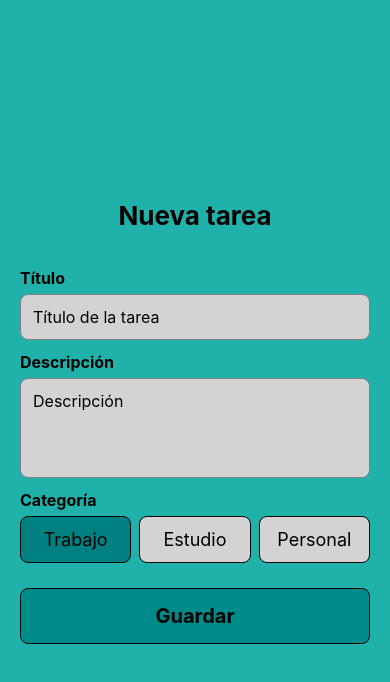
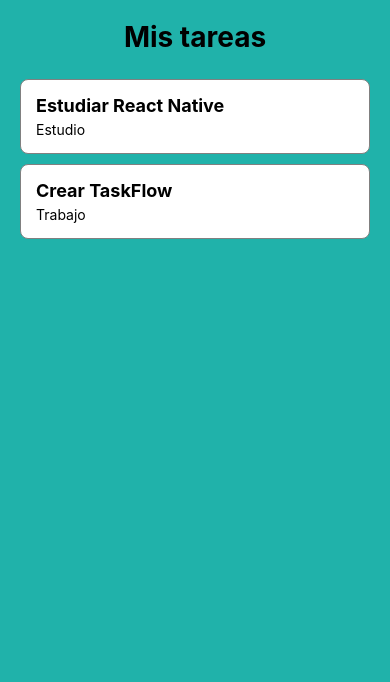
Before and after one commit to IvanTracey/TaskFlow, a React Native app: screen / in a window 390 px wide. Shown: the top 682 px of the page. Built offline with nearby package versions, Linux system fonts and the light colour scheme.

Commit message:
Actualizaciones para entrega 4

```diff
--- a/App.tsx
+++ b/App.tsx
@@ -1,6 +1,7 @@
-
+import HomeScreen from "./src/screens/HomeScreen"
 import TaskForm from "./src/components/TaskForm"
 
 export default function App() {
-  return <TaskForm/>
+  //return <TaskForm/>
+  return <HomeScreen/>
 }
--- /dev/null
+++ b/src/components/EmptyState.tsx
@@ -0,0 +1,25 @@
+import { Text, StyleSheet, View } from "react-native"
+
+export default function EmptyState() {
+    return(
+        <View style={styles.container}>
+            <Text style={styles.text}>No tenes tareas pendientes!</Text>
+            <Text> Empieza por crear una tarea.</Text>
+        </View>
+    )
+}
+
+
+const styles = StyleSheet.create({
+  container: {
+    alignItems: 'center',
+    marginTop: 40,
+    justifyContent: 'center',
+    backgroundColor: 'lightseagreen',
+  },
+
+  text: {
+    fontSize: 18,
+    fontWeight: 'bold',
+  },
+});
--- /dev/null
+++ b/src/components/TaskDetailScreen.tsx
@@ -0,0 +1,64 @@
+import { Text, TouchableOpacity, StyleSheet, View } from 'react-native';
+import { Task } from '../constants/types';
+
+type Props = {task: Task; onBack: () => void;};
+
+export default function TaskDetail({ task, onBack }: Props) {
+  return (
+    <View style={styles.container}>
+      <Text style={styles.title}>{task.title}</Text>
+
+      <Text style={styles.label}>Descripción</Text>
+      <Text style={styles.text}>{task.description}</Text>
+
+      <Text style={styles.label}>Categoría</Text>
+      <Text style={styles.text}>{task.category}</Text>
+
+      <Text style={styles.label}>Fecha</Text>
+      <Text style={styles.text}>{task.createdAt.toLocaleDateString()}</Text>
+
+      <TouchableOpacity style={styles.button} onPress={onBack}>
+        <Text style={styles.buttonText}>Volver</Text>
+      </TouchableOpacity>
+    </View>
+  );
+}
+
+const styles = StyleSheet.create({
+  container: {
+    flex: 1,
+    padding: 20,
+    justifyContent: 'center',
+    backgroundColor: 'lightseagreen',
+  },
+
+  title: {
+    fontSize: 26,
+    fontWeight: 'bold',
+    marginBottom: 25,
+    alignSelf: 'center',
+  },
+
+  label: {
+    fontWeight: 'bold',
+    marginTop: 15,
+  },
+
+  text: {
+    fontSize: 16,
+    marginTop: 5,
+  },
+
+  button: {
+    marginTop: 25,
+    padding: 15,
+    backgroundColor: 'darkcyan',
+    borderRadius: 8,
+    borderWidth: 1,
+    alignItems: 'center',
+  },
+
+  buttonText: {
+    fontWeight: 'bold',
+  },
+});
--- a/src/components/TaskForm.tsx
+++ b/src/components/TaskForm.tsx
@@ -188,7 +188,6 @@
     alignItems: 'center',
   },
   buttonText: {
-    fontSize: 20,
     fontWeight: 'bold',
   },
   text: {
--- /dev/null
+++ b/src/constants/types.ts
@@ -0,0 +1,7 @@
+export type Task = {
+    id: string;
+    title: string;
+    description: string;
+    category: string;
+    createdAt: Date;
+}
--- a/src/screens/HomeScreen.tsx
+++ b/src/screens/HomeScreen.tsx
@@ -1,26 +1,84 @@
-import { View, Text, StyleSheet } from "react-native"
-import { COLORS } from "../constants/theme"
-
-export function HomeScreen(){
+import { useState } from 'react';
+import { FlatList,Text,TouchableOpacity,StyleSheet,View,} from 'react-native';
+import EmptyState from '../components/EmptyState';
+import TaskDetail from '../components/TaskDetailScreen';
+import { Task } from '../constants/types';
+//setstaks por si luego queremos hacer modificaciones en la lista.
+export default function HomeScreen() {
+  const [tasks, setTasks] = useState<Task[]>([
+    {
+      id: '1',
+      title: 'Estudiar React Native',
+      description: 'Repasar FlatList y componentes.',
+      category: 'Estudio',
+      createdAt: new Date(),
+    },
+    {
+      id: '2',
+      title: 'Crear TaskFlow',
+      description: 'Continuar con el proyecto de tareas.',
+      category: 'Trabajo',
+      createdAt: new Date(),
+    },
+  ]);
+//1 AL ENTRAR SELECTEDTASK VALE NULL = lista mis tareas
+  const [selectedTask, setSelectedTask] = useState<Task | null>(null);
+  // Si hay una tarea seleccionada mostramos su detalle
+  if (selectedTask) {
+    return (
+      <TaskDetail task={selectedTask} onBack={() => setSelectedTask(null)}/>
+    );
+  }
+//SI no hay pueden ser 2 cosas; no hay tareas o no  fue seleccionada:
   return (
     <View style={styles.container}>
-        <Text style={styles.title}>HomeScreen</Text>
+      <Text style={styles.title}>Mis tareas</Text>
+    {/**3 NO HAY ITEM SELECCIONADO, ES NULL O FALSE ENTONCES MUESTRA LISTA */}
+      {tasks.length === 0 ? (
+        <EmptyState />
+      ) : ( //2 CON ONPRESS SELECCIONAMOS TAREA, YA NO ES NULL SINO ITEM.
+        <FlatList
+          data={tasks}
+          keyExtractor={(item) => item.id}
+          renderItem={({ item }) => (
+            <TouchableOpacity style={styles.card} onPress={() => setSelectedTask(item)}>
+              <Text style={styles.taskTitle}>{item.title}</Text>
+              <Text>{item.category}</Text>
+            </TouchableOpacity>
+          )}
+        />
+      )}
     </View>
-  )
+  );
 }
 
 const styles = StyleSheet.create({
   container: {
     flex: 1,
-        backgroundColor: COLORS.background,
     padding: 20,
     justifyContent: 'center',
+    backgroundColor: 'lightseagreen',
   },
+
   title: {
-        fontSize: 26,
+    fontSize: 28,
     fontWeight: 'bold',
-        color: COLORS.text,
-        marginBottom: 20,
+    marginBottom: 25,
     alignSelf: 'center',
   },
-})
+
+  card: {
+    padding: 15,
+    marginBottom: 10,
+    backgroundColor: 'white',
+    borderWidth: 1,
+    borderColor: 'gray',
+    borderRadius: 8,
+  },
+
+  taskTitle: {
+    fontSize: 18,
+    fontWeight: 'bold',
+    marginBottom: 5,
+  },
+});
```
Lines whose indentation alone changed are shown as unchanged.
